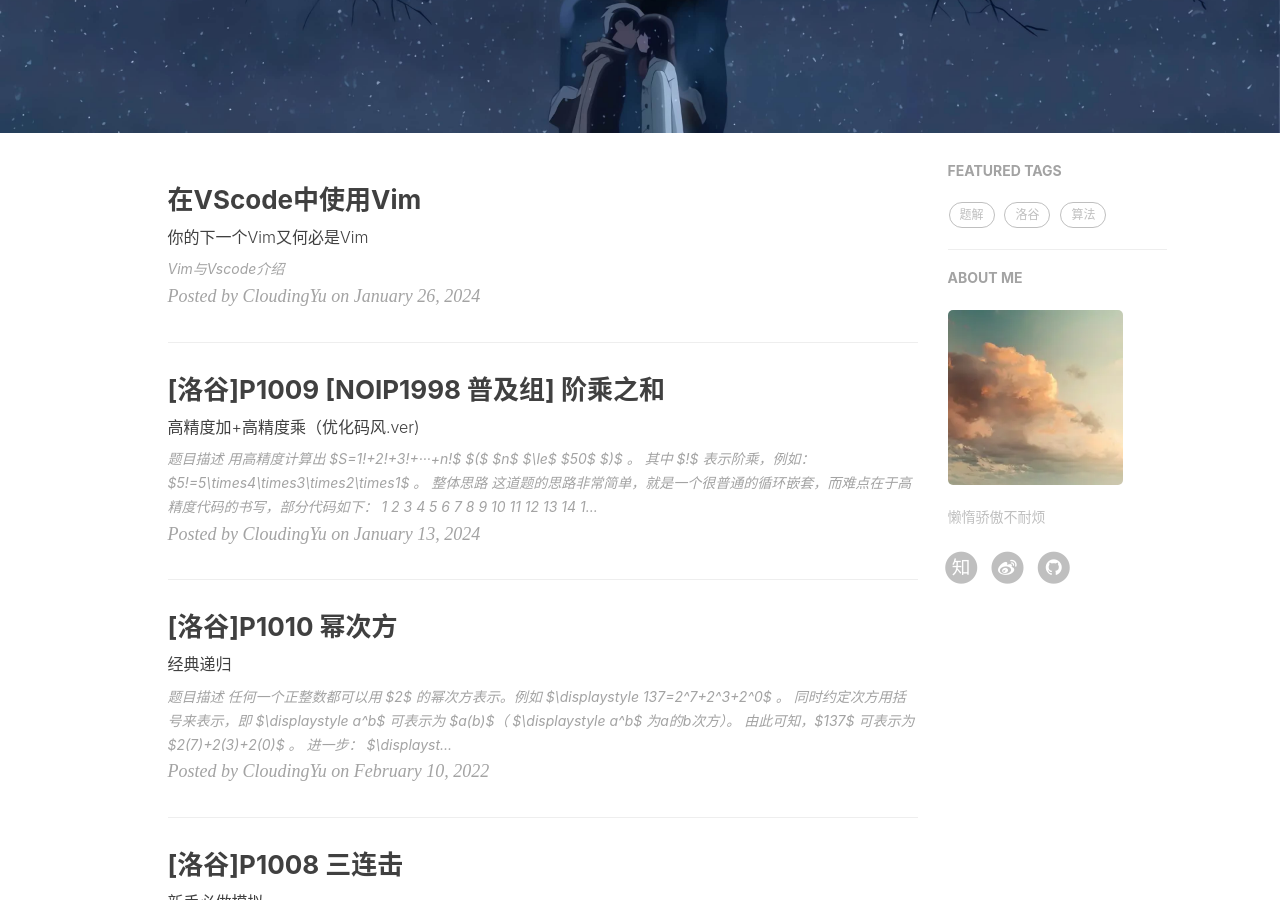
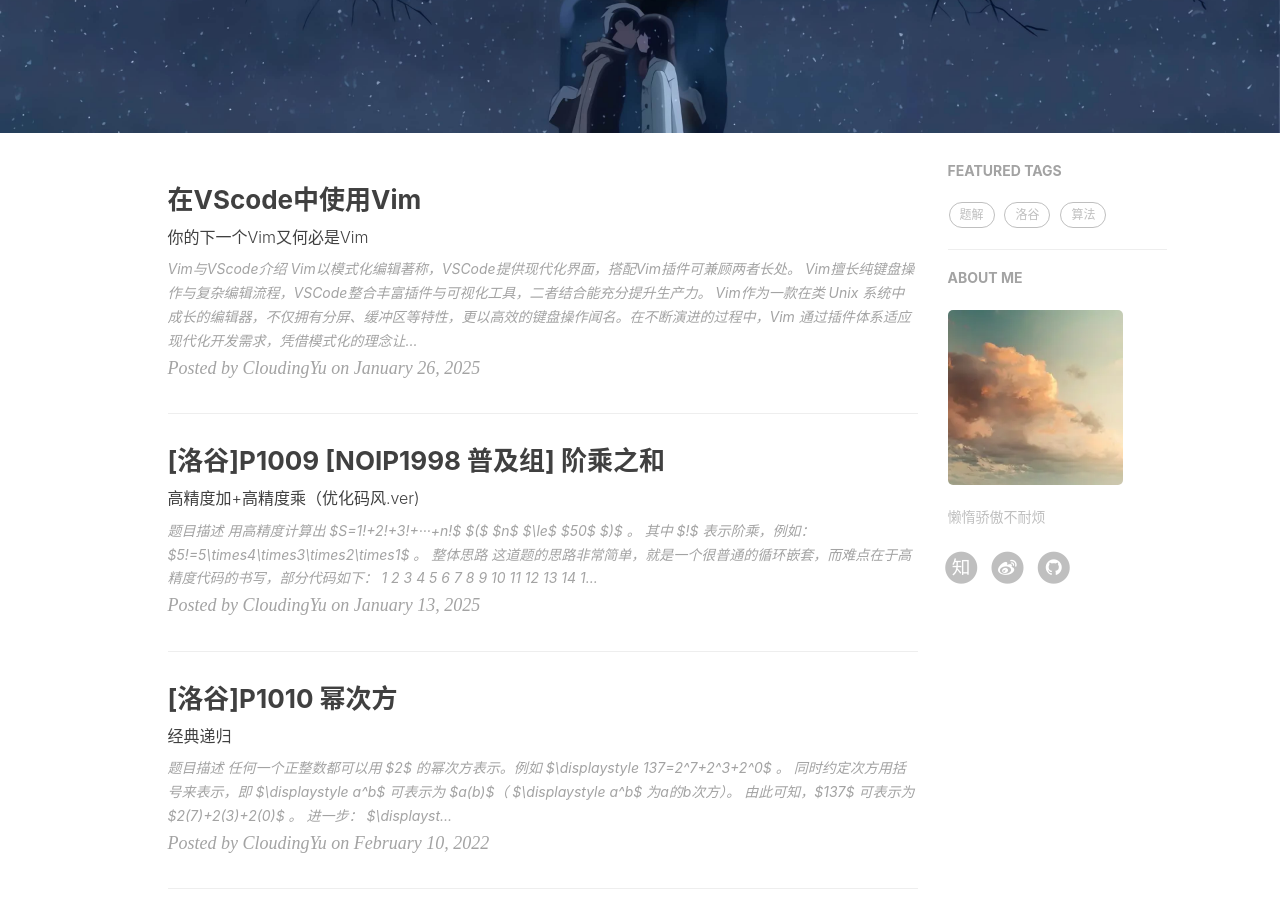
Before and after one commit to cloudingyu/cloudingyu.github.io, a Jekyll site: the page built from index.html, in a window 1280 px wide and 900 px high, scrolled down 285 px. Built offline with Jekyll 4.4.1, drawn with Linux system fonts in a browser that asks for light colours; nearby versions of some CDN libraries; the list of posts is cut into pages by our own code; comment, search, counter and statistics services are not loaded; some of the changed lines change nothing that is shown.

Commit message:
vim-VScode first commit

```diff
--- a/_includes/head.html
+++ b/_includes/head.html
@@ -66,7 +66,8 @@
     <!-- ga & ba script hoook -->
     <script></script>
 
-    <!-- Google AdSense -->
+    <!-- Google AdSense
     <script data-ad-client="ca-pub-6487568398225121" async
         src="https://pagead2.googlesyndication.com/pagead/js/adsbygoogle.js"></script>
+        -->
 </head>
--- a/_posts/2024-01-26-vim-VScode.markdown
+++ /dev/null
@@ -1,15 +0,0 @@
----
-layout:     post
-title:      "在VScode中使用Vim"
-subtitle:   "你的下一个Vim又何必是Vim"
-date:       2024-01-26
-author:     "CloudingYu"
-header-style: picture
-mathjax: true
-tags:
-    - VScode
-    - Vim
-    - IDE
-    - 插件
----
-## Vim与Vscode介绍
--- a/_posts/2024-01-13-luogu-P1009.markdown
+++ b/_posts/2025-01-13-luogu-P1009.markdown
@@ -2,7 +2,7 @@
 layout:     post
 title:      "[洛谷]P1009 [NOIP1998 普及组] 阶乘之和"
 subtitle:   "高精度加+高精度乘（优化码风.ver)"
-date:       2024-01-13
+date:       2025-01-13
 author:     "CloudingYu"
 header-style: picture
 mathjax: true
--- /dev/null
+++ b/_posts/2025-01-26-vim-VScode.markdown
@@ -0,0 +1,61 @@
+---
+layout:     post
+title:      "在VScode中使用Vim"
+subtitle:   "你的下一个Vim又何必是Vim"
+date:       2025-01-26
+author:     "CloudingYu"
+header-img: "img/posts/2025-01-26-vim-VScode/bg.png"
+mathjax: true
+tags:
+    - VScode
+    - Vim
+    - IDE
+    - 插件
+---
+## *Vim*与VScode介绍
+Vim以模式化编辑著称，VSCode提供现代化界面，搭配Vim插件可兼顾两者长处。
+Vim擅长纯键盘操作与复杂编辑流程，VSCode整合丰富插件与可视化工具，二者结合能充分提升生产力。
+
+Vim作为一款在类 Unix 系统中成长的编辑器，不仅拥有分屏、缓冲区等特性，更以高效的键盘操作闻名。在不断演进的过程中，Vim 通过插件体系适应现代化开发需求，凭借模式化的理念让用户大幅减少鼠标与触控操作所耗费的时间，从而极大提升编辑及导航效率，也使其在各种开发场景中保持着极高的可扩展性与灵活度。
+
+VSCode 是微软推出的跨平台代码编辑器，涵盖调试、代码重构与可视化界面等多种功能，同时支持绝大部分编程语言的智能提示与编译运行。其插件库极为丰富，能满足团队协作、自动化测试与版本控制等多元需求。集成程度高、社区生态活跃，让开发者可在简洁的界面与灵活配置之间自由切换，再辅以现代化的前端技术与完善的更新机制，显著提升开发效率。
+
+## 如何在VScode中使用*Vim*
+### 插件安装
+在插件市场搜索"Vim"，单击安装并在配置文件中设定Vim快捷键，还可考虑其它辅助插件如"SmearCursor"。
+### config配置
+
+## *Vim*的四种模式
+### Normal 模式
+用来执行移动、删除、复制等操作，可通过<Esc>回到此模式。
+### Insert 模式
+按i进入编辑状态，像普通文本编辑器一样插入文本。
+### Visual 模式
+按v进入，可高亮选择文本进行批量操作，如复制剪切。
+### Command 模式
+输入:后跳转命令行，可执行保存、退出、替换等操作。
+
+## *Vim*指令+快捷键
+1. h / j / k / l：移动光标
+2. i / I：插入模式
+3. v / V：进入可视化模式
+4. :w / :q / :wq：保存、退出、保存并退出
+5. :noh：清除高亮
+6. u：撤销
+7. Ctrl+r：重做
+8. yy / dd：复制与删除当前行
+9. p：粘贴
+10. gg / G：移动到文件首行/尾行
+11. /xxx：搜索xxx
+12. n / N：下一个/上一个搜索结果
+13. x：删除当前字符
+14. dw：删除当前单词
+15. y$：复制至行尾
+16. y0：复制至行首
+17. y}:{复制至下一段落或大括号
+18. Ctrl+f / Ctrl+b：向前/向后翻页
+19. :%s/旧/新/g：全局替换
+20. :help 命令：查看帮助
+
+## 总结
+熟练掌握Vim与VSCode特性，能让编辑过程更灵活高效。
```
Also changed, not shown: img/posts/2025-01-26-vim-VScode/bg.png (added).
